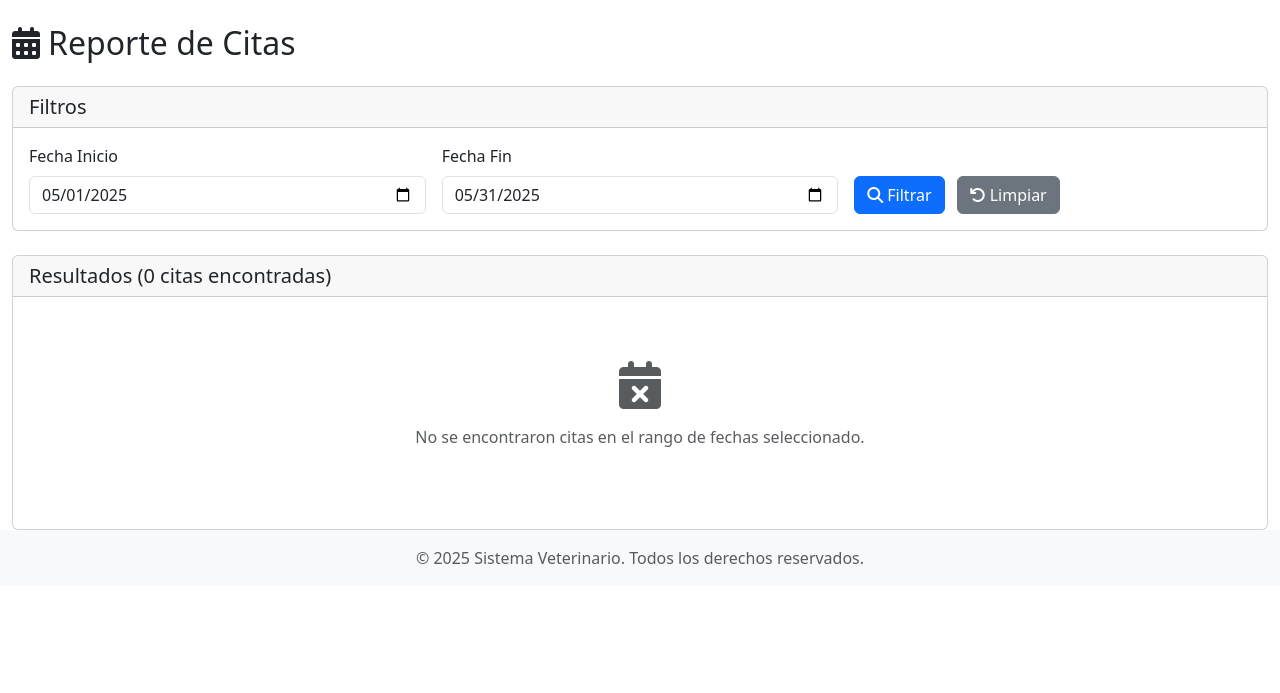
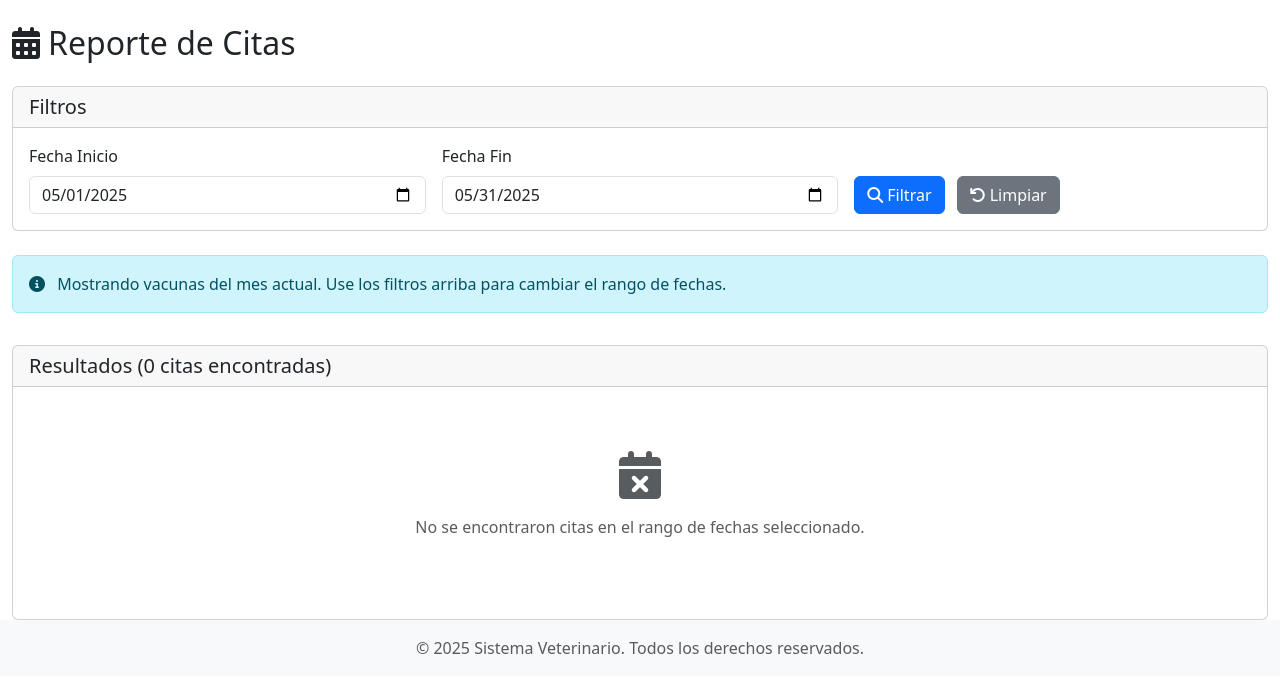
Before and after one commit to juand2306/veterinaria-sistem, a Django app: page /reportes/citas/ in a window 1280 px wide. Shown: the part 56-749 px from the top of the page. Run offline with Django 5.2, Linux system fonts and the light colour scheme; the visitor is signed in with stand-in values (Sample User, id 1); data that the repository does not hold is empty.

Commit message:
Arreglos en la app de reportes / 2 de 4 / 95%

```diff
--- a/reportes/views.py
+++ b/reportes/views.py
@@ -61,36 +61,37 @@ class ReporteCitasView(LoginRequiredMixin, View):
         fecha_inicio_str = request.GET.get('fecha_inicio')
         fecha_fin_str = request.GET.get('fecha_fin')
 
+        # Calcular fechas por defecto (mes actual)
+        hoy = timezone.now().date()
+        primer_dia_mes = hoy.replace(day=1)
+        ultimo_dia_mes = (primer_dia_mes + timedelta(days=32)).replace(day=1) - timedelta(days=1)
+
+        # Usar fechas del formulario o fechas por defecto
         if fecha_inicio_str and fecha_fin_str:
             try:
                 fecha_inicio = datetime.strptime(fecha_inicio_str, '%Y-%m-%d').date()
                 fecha_fin = datetime.strptime(fecha_fin_str, '%Y-%m-%d').date()
+            except ValueError:
+                # Si hay error en las fechas, usar fechas por defecto
+                fecha_inicio = primer_dia_mes
+                fecha_fin = ultimo_dia_mes
+        else:
+            # Si no hay fechas en el formulario, usar fechas por defecto
+            fecha_inicio = primer_dia_mes
+            fecha_fin = ultimo_dia_mes
 
-                # Obtener citas en el rango de fechas
-                citas = Cita.objects.filter(
-                    fecha__date__gte=fecha_inicio,
-                    fecha__date__lte=fecha_fin
-                ).order_by('fecha')
-
-                return render(request, self.template_name, {
-                    'citas': citas,
-                    'fecha_inicio': fecha_inicio,
-                    'fecha_fin': fecha_fin,
-                    'total_citas': citas.count(),
-                })
-            except ValueError:
-                pass
-
-        # Si no hay fechas válidas, mostrar el formulario vacío
-        hoy = timezone.now().date()
-        primer_dia_mes = hoy.replace(day=1)
-        ultimo_dia_mes = (primer_dia_mes + timedelta(days=32)).replace(day=1) - timedelta(days=1)
+        # Obtener citas en el rango de fechas (siempre se ejecuta)
+        citas = Cita.objects.filter(
+            fecha__date__gte=fecha_inicio,
+            fecha__date__lte=fecha_fin
+        ).select_related('mascota__cliente').order_by('fecha')
 
         return render(request, self.template_name, {
-            'citas': [],
-            'fecha_inicio': primer_dia_mes,
-            'fecha_fin': ultimo_dia_mes,
-            'total_citas': 0,
+            'citas': citas,
+            'fecha_inicio': fecha_inicio,
+            'fecha_fin': fecha_fin,
+            'total_citas': citas.count(),
+            'es_filtro_defecto': not (fecha_inicio_str and fecha_fin_str),  # Para mostrar un mensaje informativo
         })
 
 
@@ -154,44 +155,45 @@ class ReporteProductosView(LoginRequiredMixin, View):
         fecha_inicio_str = request.GET.get('fecha_inicio')
         fecha_fin_str = request.GET.get('fecha_fin')
 
+        # Calcular fechas por defecto (mes actual)
+        hoy = timezone.now().date()
+        primer_dia_mes = hoy.replace(day=1)
+        ultimo_dia_mes = (primer_dia_mes + timedelta(days=32)).replace(day=1) - timedelta(days=1)
+
+        # Usar fechas del formulario o fechas por defecto
         if fecha_inicio_str and fecha_fin_str:
             try:
                 fecha_inicio = datetime.strptime(fecha_inicio_str, '%Y-%m-%d').date()
                 fecha_fin = datetime.strptime(fecha_fin_str, '%Y-%m-%d').date()
+            except ValueError:
+                # Si hay error en las fechas, usar fechas por defecto
+                fecha_inicio = primer_dia_mes
+                fecha_fin = ultimo_dia_mes
+        else:
+            # Si no hay fechas en el formulario, usar fechas por defecto
+            fecha_inicio = primer_dia_mes
+            fecha_fin = ultimo_dia_mes
 
-                # Obtener productos aplicados en el rango de fechas
-                productos = ProductoAplicado.objects.filter(
-                    fecha_aplicacion__date__gte=fecha_inicio,
-                    fecha_aplicacion__date__lte=fecha_fin
-                ).order_by('-fecha_aplicacion')
+        # Obtener productos aplicados en el rango de fechas (siempre se ejecuta)
+        # Removido __date porque fecha_aplicacion ya es DateField
+        productos = ProductoAplicado.objects.filter(
+            fecha_aplicacion__gte=fecha_inicio,
+            fecha_aplicacion__lte=fecha_fin
+        ).select_related('producto', 'mascota__cliente').order_by('-fecha_aplicacion')
 
-                # Estadísticas por tipo de producto
-                stats_productos = ProductoAplicado.objects.filter(
-                    fecha_aplicacion__date__gte=fecha_inicio,
-                    fecha_aplicacion__date__lte=fecha_fin
-                ).values('producto__nombre', 'producto__tipo').annotate(total=Count('id')).order_by('-total')
-
-                return render(request, self.template_name, {
-                    'productos': productos,
-                    'stats_productos': stats_productos,
-                    'fecha_inicio': fecha_inicio,
-                    'fecha_fin': fecha_fin,
-                    'total_productos': productos.count(),
-                })
-            except ValueError:
-                pass
-
-        # Si no hay fechas válidas, mostrar el formulario vacío
-        hoy = timezone.now().date()
-        primer_dia_mes = hoy.replace(day=1)
-        ultimo_dia_mes = (primer_dia_mes + timedelta(days=32)).replace(day=1) - timedelta(days=1)
+        # Estadísticas por tipo de producto
+        stats_productos = ProductoAplicado.objects.filter(
+            fecha_aplicacion__gte=fecha_inicio,
+            fecha_aplicacion__lte=fecha_fin
+        ).values('producto__nombre', 'producto__tipo').annotate(total=Count('id')).order_by('-total')
 
         return render(request, self.template_name, {
-            'productos': [],
-            'stats_productos': [],
-            'fecha_inicio': primer_dia_mes,
-            'fecha_fin': ultimo_dia_mes,
-            'total_productos': 0,
+            'productos': productos,
+            'stats_productos': stats_productos,
+            'fecha_inicio': fecha_inicio,
+            'fecha_fin': fecha_fin,
+            'total_productos': productos.count(),
+            'es_filtro_defecto': not (fecha_inicio_str and fecha_fin_str),  # Para mostrar un mensaje informativo
         })
 
 
--- a/templates/reportes/reporte_citas.html
+++ b/templates/reportes/reporte_citas.html
@@ -48,6 +48,18 @@
             </div>
         </div>
     </div>
+
+    <!-- Mensaje informativo -->
+    {% if es_filtro_defecto %}
+    <div class="row mb-3">
+        <div class="col-12">
+            <div class="alert alert-info">
+                <i class="fas fa-info-circle me-2"></i>
+                Mostrando vacunas del mes actual. Use los filtros arriba para cambiar el rango de fechas.
+            </div>
+        </div>
+    </div>
+    {% endif %}
 
     <!-- Resultados -->
     <div class="row">
--- a/templates/reportes/reporte_productos.html
+++ b/templates/reportes/reporte_productos.html
@@ -115,7 +115,6 @@
                                     <th>Fecha Aplicación</th>
                                     <th>Producto</th>
                                     <th>Tipo</th>
-                                    <th>Dosis</th>
                                     <th>Mascota</th>
                                     <th>Cliente</th>
                                     <th>Observaciones</th>
@@ -130,13 +129,12 @@
                                     <td>
                                         {% if producto.producto.tipo == 'antiparasitario' %}
                                             <span class="badge bg-info">Antiparasitario</span>
-                                        {% elif producto.producto.tipo == 'medicamento' %}
-                                            <span class="badge bg-primary">Medicamento</span>
+                                        {% elif producto.producto.tipo == 'vermífugo' %}
+                                            <span class="badge bg-primary">Vermifugo</span>
                                         {% else %}
                                             <span class="badge bg-secondary">{{ producto.producto.tipo|capfirst }}</span>
                                         {% endif %}
                                     </td>
-                                    <td>{{ producto.dosis|default:"—" }}</td>
                                     <td>{{ producto.consulta.cita.mascota.nombre }}</td>
                                     <td>{{ producto.consulta.cita.mascota.cliente.nombre }} {{ producto.consulta.cita.mascota.cliente.apellido }}</td>
                                     <td>{{ producto.observaciones|default:"—"|truncatechars:50 }}</td>
```
